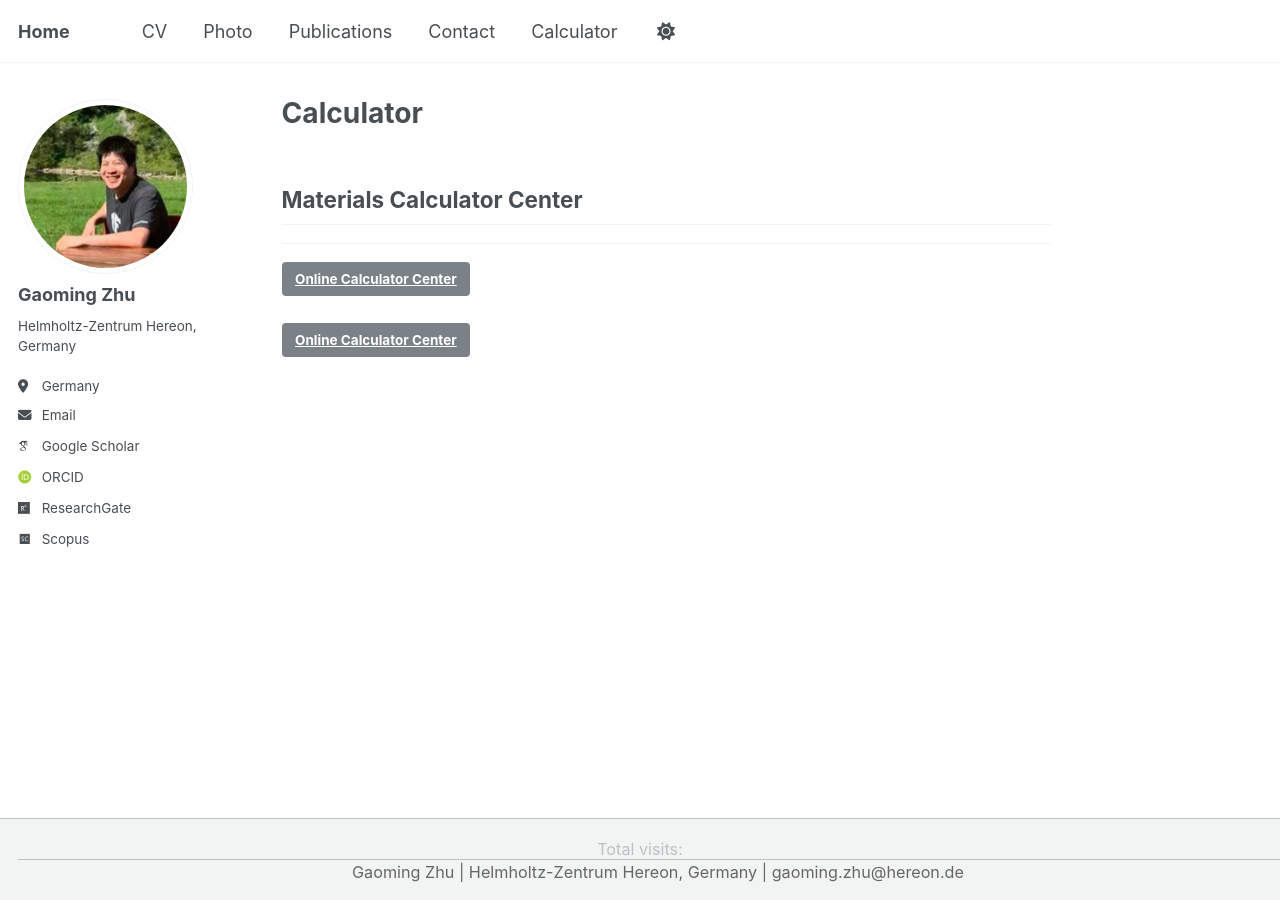
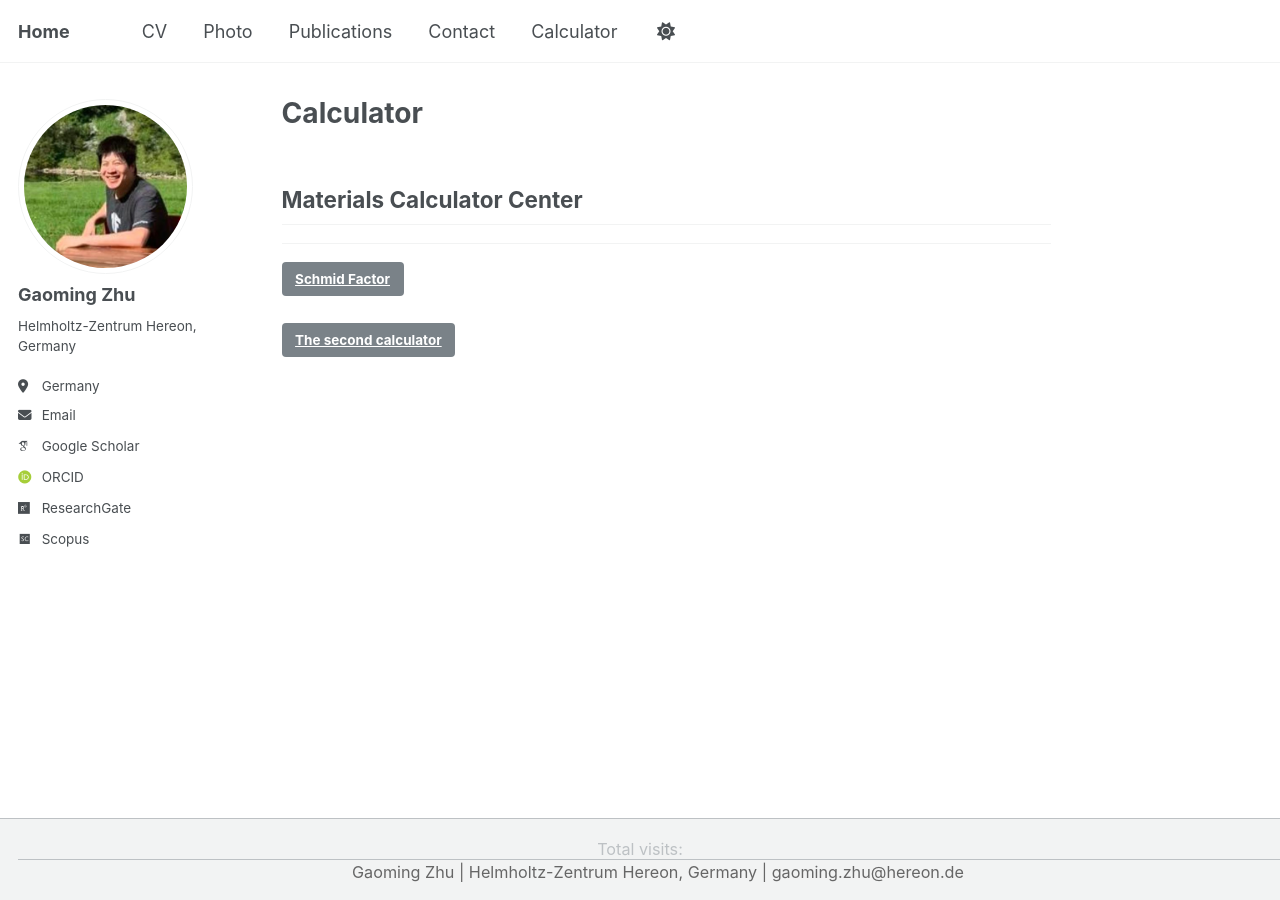
Before and after one commit to zgm900613/zgm900613.github.io, a Jekyll site: the page built from _pages/calculator.md, in a window 1280 px wide. Built offline with Jekyll 4.4.1, drawn with Linux system fonts in a browser that asks for light colours; some web fonts are replaced; a script that is not in the unit is left out; comment, search, counter and statistics services are not loaded.

Commit message:
Update calculator.md

```diff
--- a/_pages/calculator.md
+++ b/_pages/calculator.md
@@ -12,7 +12,7 @@ author_profile: true
   <a class="btn btn-primary"
      href="https://zgm900613.github.io/MaterialsCalculator/SchmidFactor.html"
      target="_blank">
-     Online Calculator Center
+     Schmid Factor
   </a>
 </p>
 
@@ -20,6 +20,6 @@ author_profile: true
   <a class="btn btn-primary"
      href="https://zgm900613.github.io/MaterialsCalculator/"
      target="_blank">
-     Online Calculator Center
+     The second calculator
   </a>
 </p>
```
